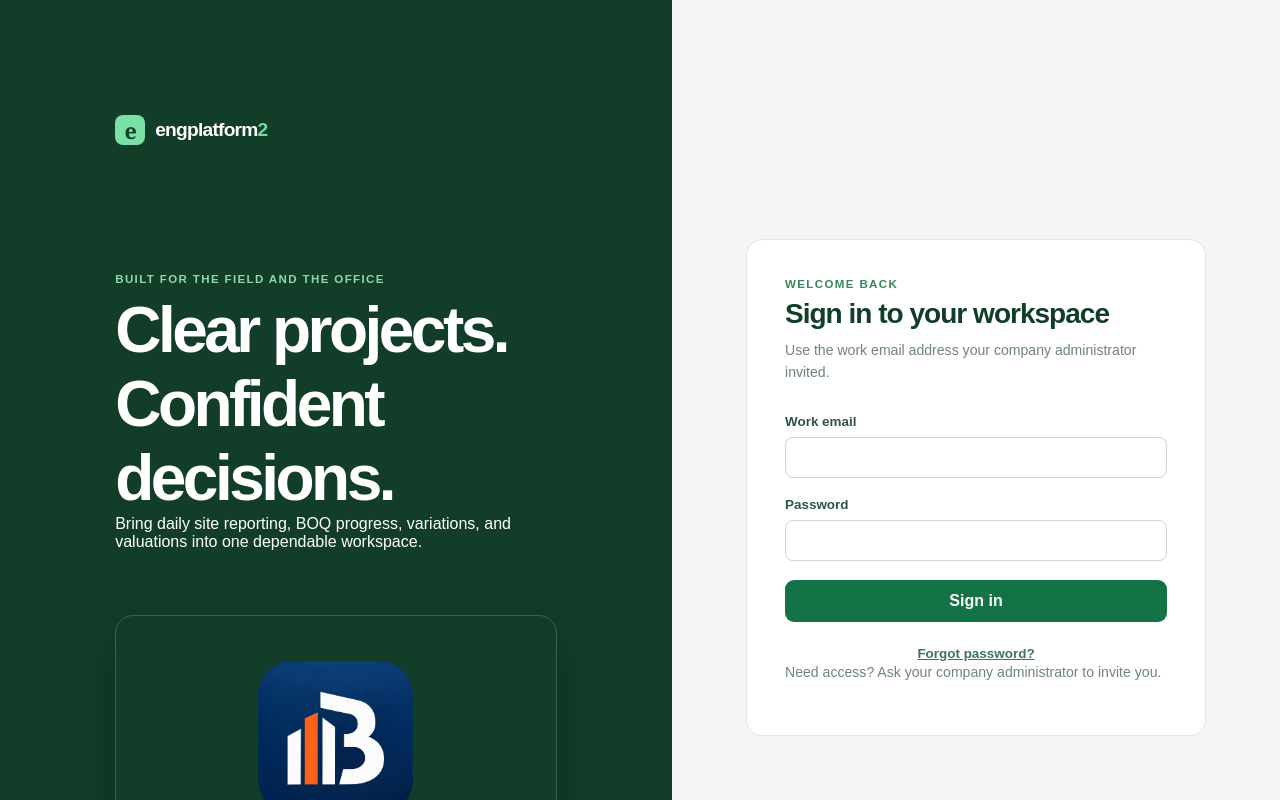
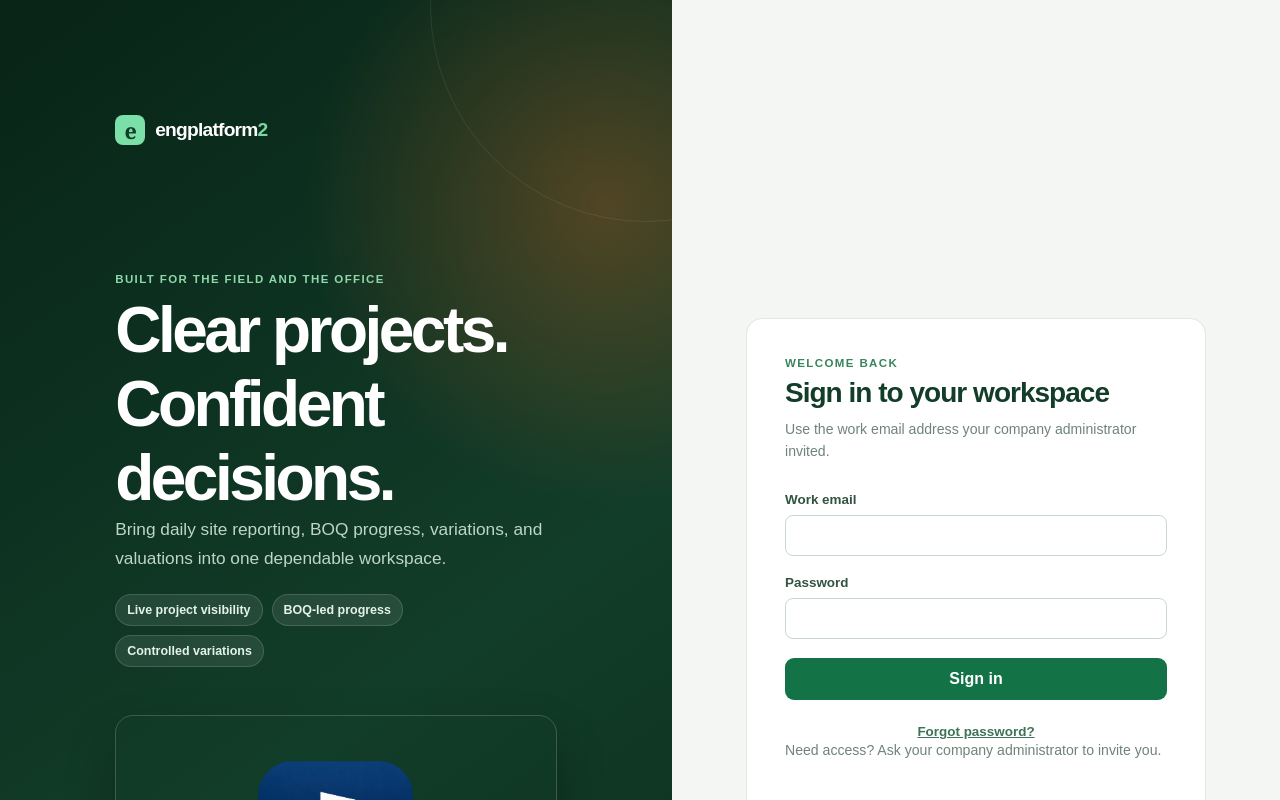
Before and after one commit to powerEjike/engplatform2, a Next.js app in the folder apps/web/: page /login in a window 1280 px wide. Shown: the top 800 px of the page. Built offline with nearby package versions, Linux system fonts and the light colour scheme; no server answers.

Commit message:
feat: enhance BuildCore login welcome panel

```diff
--- a/apps/web/src/app/globals.css
+++ b/apps/web/src/app/globals.css
@@ -286,11 +286,14 @@ h2 { color: #123d29; font-size: 1.45rem; letter-spacing: -0.035em; margin-bottom
 @media (max-width: 620px) { .boq-upload-notice { align-items: flex-start; flex-direction: column; }.boq-upload-notice-actions { width: 100%; }.boq-upload-notice .primary-action { text-align: center; }.notice-dismiss { margin-left: auto; } }
 
 .login-page { background: #f3f6f3; display: grid; grid-template-columns: minmax(0, 1.05fr) minmax(420px, 0.95fr); min-height: 100vh; padding: 0; }
-.login-introduction { background: #123d29; color: white; display: flex; flex-direction: column; justify-content: center; padding: clamp(42px, 9vw, 120px); }
+.login-introduction { background: radial-gradient(circle at 90% 18%, rgba(255,113,38,.28), transparent 27%), linear-gradient(145deg, #082417, #123d29 60%, #0b2e1d); color: white; display: flex; flex-direction: column; justify-content: center; overflow: hidden; padding: clamp(42px, 9vw, 120px); position: relative; }
+.login-introduction::before { border: 1px solid rgba(255,255,255,.08); border-radius: 50%; content: ""; height: 430px; position: absolute; right: -190px; top: -210px; width: 430px; }
+.login-intro-content { max-width: 620px; position: relative; z-index: 1; }
 .login-brand { margin: 0 0 clamp(70px, 10vw, 140px); }
 .login-introduction .eyebrow { color: #8ed7aa; }
 .login-introduction h1 { color: white; font-size: clamp(2.8rem, 5vw, 5rem); max-width: 620px; }
-.login-introduction > p:last-child { color: #bdd6c7; font-size: 1.08rem; line-height: 1.65; max-width: 520px; }
+.login-intro-copy { color: #bdd6c7; font-size: 1.08rem; line-height: 1.65; max-width: 520px; }
+.login-benefits { display: flex; flex-wrap: wrap; gap: 9px; margin-top: 22px; }.login-benefits span { background: rgba(255,255,255,.09); border: 1px solid rgba(255,255,255,.14); border-radius: 999px; color: #e4f3e9; font-size: .78rem; font-weight: 750; padding: 8px 11px; }.login-trust { color: #92b7a1; font-size: .8rem; line-height: 1.55; margin: 18px 0 0; max-width: 500px; }
 .login-brand-visual { border: 1px solid rgba(255,255,255,.18); border-radius: 18px; box-shadow: 0 24px 50px rgba(0,0,0,.24); height: clamp(150px, 20vw, 245px); margin-top: clamp(26px, 4vw, 48px); max-width: 540px; overflow: hidden; position: relative; transform: perspective(900px) rotateX(0) rotateY(0) translateY(0); transition: transform .35s ease, box-shadow .35s ease; }
 .login-brand-visual::after { background: linear-gradient(115deg, transparent 32%, rgba(255,255,255,.22) 50%, transparent 67%); content: ""; inset: 0; opacity: 0; pointer-events: none; position: absolute; transform: translateX(-120%); transition: opacity .25s ease, transform .6s ease; z-index: 1; }
 .login-brand-visual img { object-fit: contain; object-position: center; padding: 14px; transition: transform .5s ease; }
@@ -441,5 +444,5 @@ h2 { color: #123d29; font-size: 1.45rem; letter-spacing: -0.035em; margin-bottom
 @media (max-width: 650px) { .budget-summary { grid-template-columns: 1fr; } }
 @media (max-width: 650px) { .valuation-row { grid-template-columns: 1fr 1fr; } }
 @media (max-width: 650px) { .report-history-row { grid-template-columns: 1fr 1fr; } }
-@media (max-width: 800px) { .login-page { display: block; } .login-introduction { min-height: 285px; padding: 34px 24px; } .login-brand { margin-bottom: 48px; } .login-introduction h1 { font-size: 2.5rem; } .login-introduction > p:last-child, .login-brand-visual { display: none; } .login-panel { margin: -26px auto 36px; position: relative; width: calc(100% - 32px); } }
+@media (max-width: 800px) { .login-page { display: block; } .login-introduction { min-height: 285px; padding: 34px 24px; } .login-brand { margin-bottom: 48px; } .login-introduction h1 { font-size: 2.5rem; } .login-intro-copy, .login-benefits, .login-trust, .login-brand-visual { display: none; } .login-panel { margin: -26px auto 36px; position: relative; width: calc(100% - 32px); } }
 @media print { body { background: white; } .no-print, .back-link, .mobile-dashboard-menu { display: none !important; } .project-workspace { background: white; padding: 0; } .workspace-content { max-width: none; } .project-title-row { break-inside: avoid; } .boq-layout, .variation-register, .report-register, .valuation-register { break-inside: avoid; } }
--- a/apps/web/src/app/login/page.tsx
+++ b/apps/web/src/app/login/page.tsx
@@ -58,10 +58,7 @@ export default function LoginPage() {
     <main className="login-page">
       <section className="login-introduction">
         <Link className="brand login-brand" href="/"><span className="brand-mark">e</span><span>engplatform<span>2</span></span></Link>
-        <p className="eyebrow">Built for the field and the office</p>
-        <h1>Clear projects. Confident decisions.</h1>
-        <p>Bring daily site reporting, BOQ progress, variations, and valuations into one dependable workspace.</p>
-        <div className="login-brand-visual" aria-hidden="true"><Image src="/brand/buildcore-app-icon.png" alt="" fill sizes="(max-width: 800px) 0px, 280px" priority /></div>
+        <div className="login-intro-content"><p className="eyebrow">Built for the field and the office</p><h1>Clear projects. Confident decisions.</h1><p className="login-intro-copy">Bring daily site reporting, BOQ progress, variations, and valuations into one dependable workspace.</p><div className="login-benefits"><span>Live project visibility</span><span>BOQ-led progress</span><span>Controlled variations</span></div><div className="login-brand-visual" aria-hidden="true"><Image src="/brand/buildcore-app-icon.png" alt="" fill sizes="(max-width: 800px) 0px, 280px" priority /></div><p className="login-trust">One workspace for Directors, Project Managers, Quantity Surveyors, and Site Engineers.</p></div>
       </section>
 
       <section className="login-panel" aria-labelledby="login-heading">
```
